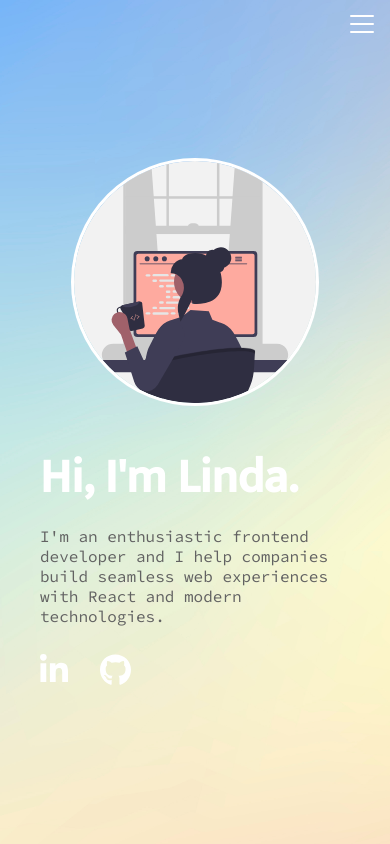
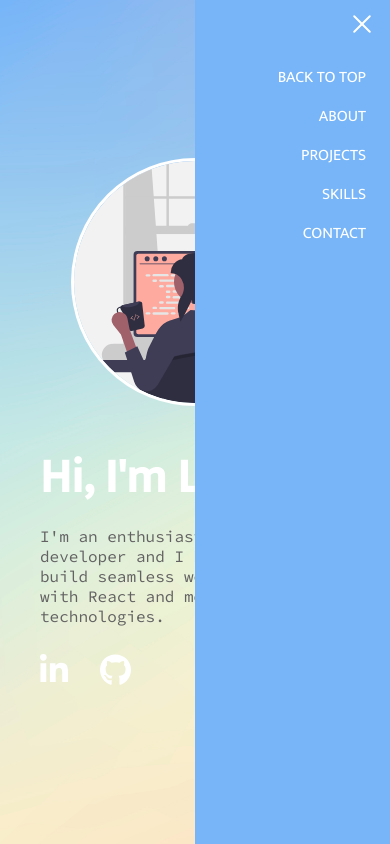
Before and after one commit to lindabertling/lindas-portfolio, a Next.js app: page / in a window 390 px wide. Both pictures are taken after a click on the element 362 px from the left and 24 px from the top of the page. Shown: the top 844 px of the page. Built offline with nearby package versions, Linux system fonts and the light colour scheme; a web font is replaced by a local one.

Commit message:
added menu on the side

```diff
--- a/src/components/Navbar.jsx
+++ b/src/components/Navbar.jsx
@@ -5,15 +5,41 @@ import Link from "next/link";
 import { FontAwesomeIcon } from "@fortawesome/react-fontawesome";
 import { faCircleUp } from "@fortawesome/free-solid-svg-icons";
 
-const HamburgerMenu = ({ isMenuOpen, handleClose }) => {
+const HamburgerMenu = ({ isMenuOpen, toggleMenu }) => {
   return (
     <div
       className={`${classes.hamburgerMenu} ${isMenuOpen ? classes.open : ""}`}
-      onClick={handleClose}
+      onClick={toggleMenu}
     >
       <div className={classes.bar}></div>
       <div className={classes.bar}></div>
       <div className={classes.bar}></div>
+    </div>
+  );
+};
+
+const MenuDrawer = ({ toggleMenu, isMenuOpen }) => {
+  return (
+    <div className={classes.drawerWrapper} onClick={toggleMenu}>
+      <div
+        className={`${classes.menuDrawer} ${isMenuOpen ? classes.open : ""}`}
+      >
+        <div className={classes.menuItem} onClick={toggleMenu}>
+          <a href="/#">Back to top</a>
+        </div>
+        <div className={classes.menuItem} onClick={toggleMenu}>
+          <a href="/#about">About</a>
+        </div>
+        <div className={classes.menuItem} onClick={toggleMenu}>
+          <a href="/#projects">Projects</a>
+        </div>
+        <div className={classes.menuItem} onClick={toggleMenu}>
+          <a href="/#skills">Skills</a>
+        </div>
+        <div className={classes.menuItem} onClick={toggleMenu}>
+          <a href="/#contact">Contact</a>
+        </div>
+      </div>
     </div>
   );
 };
@@ -25,7 +51,6 @@ const Navbar = () => {
 
   useEffect(() => {
     setViewportWidth(window.innerWidth);
-    console.log(viewportWidth);
 
     const handleScroll = () => {
       const breakPoint = 600;
@@ -43,8 +68,8 @@ const Navbar = () => {
     };
   }, [viewportWidth]);
 
-  const handleClose = () => {
-    setIsMenuOpen(false);
+  const toggleMenu = () => {
+    setIsMenuOpen(!isMenuOpen);
   };
 
   return (
@@ -57,7 +82,10 @@ const Navbar = () => {
           <a href="/#contact">Contact</a>
         </div>
       ) : (
-        <HamburgerMenu isMenuOpen={isMenuOpen} handleClose={handleClose} />
+        <HamburgerMenu isMenuOpen={isMenuOpen} toggleMenu={toggleMenu} />
+      )}
+      {isMenuOpen && (
+        <MenuDrawer toggleMenu={toggleMenu} isMenuOpen={isMenuOpen} />
       )}
       {showBackToTopIcon && (
         <div className={classes.backToTopIcon}>
--- a/src/components/navbar.module.css
+++ b/src/components/navbar.module.css
@@ -40,6 +40,7 @@
   position: fixed;
   top: 12px;
   right: 12px;
+  z-index: 999;
 }
 
 .bar {
@@ -63,5 +64,39 @@
   transform: translateY(-8px) rotate(-45deg);
 }
 
+.drawerWrapper {
+  background: transparent;
+  position: fixed;
+  z-index: 99;
+  width: 100vw;
+  height: 100vh;
+}
+
+.menuDrawer {
+  width: 50vw;
+  height: 100vh;
+  position: fixed;
+  z-index: 999;
+  right: -50vw;
+  background-color: #77b5f8;
+  padding-top: 64px;
+  padding-right: 24px;
+  display: flex;
+  flex-direction: column;
+  align-items: flex-end;
+  transition: 1s;
+}
+
+.menuDrawer.open {
+  transform: translateX(-50vw);
+  transition: 1s;
+}
+
+.menuItem {
+  text-transform: uppercase;
+  color: #fff;
+  margin-bottom: 12px;
+}
+
 @media (max-width: 600px) {
 }
```
